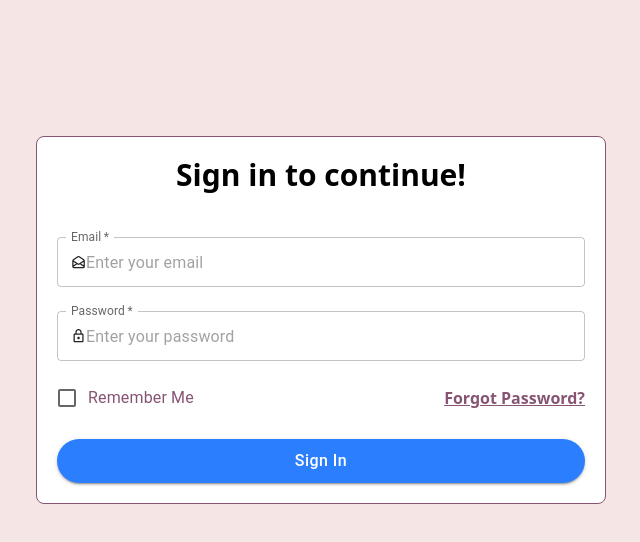
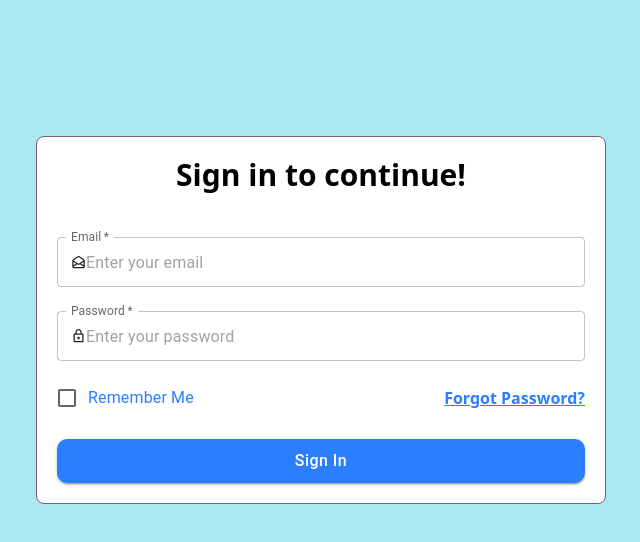
Before and after one commit to sparktechagency/tsamuels-dashboard, a React (Vite) app: page /sign-in in a window 1280 px wide. Shown: the top 542 px of the page, without its empty margins (319-959 px from the left). Built offline with nearby package versions, Linux system fonts and the light colour scheme.

Commit message:
Added Auth Pages

```diff
--- a/src/pages/ForgotPassword.jsx
+++ b/src/pages/ForgotPassword.jsx
@@ -38,7 +38,7 @@ const ForgotPassword = () => {
   };
 
   return (
-    <div className="bg-[#f5e5e4] min-h-[100vh]">
+    <div className="bg-[#a9e9f3] min-h-[100vh]">
       <Container maxWidth="lg">
         <Grid
           container
@@ -108,7 +108,7 @@ const ForgotPassword = () => {
                   backgroundColor: "#2B7FFF",
                   padding: "8px",
                   fontWeight: "bold",
-                  borderRadius: "30px",
+                  borderRadius: "10px",
                   fontSize: "16px",
                   textTransform: "none",
                 }}
--- a/src/pages/SignIn.jsx
+++ b/src/pages/SignIn.jsx
@@ -47,7 +47,7 @@ const SignIn = () => {
   };
 
   return (
-    <div className="bg-[#f5e5e4] min-h-[100vh]">
+    <div className="bg-[#a9e9f3] min-h-[100vh]">
       <Container maxWidth="lg">
         <Grid
           container
@@ -119,7 +119,7 @@ const SignIn = () => {
               />
 
               <div className="flex items-center justify-between mt-2">
-                <div className="text-[#875473] font-semibold">
+                <div className="text-[#2B7FFF] font-semibold">
                   <FormControlLabel
                     control={<Checkbox name="rememberMe" color="primary" />}
                     label="Remember Me"
@@ -131,7 +131,7 @@ const SignIn = () => {
                     style={{
                       fontWeight: "bold",
                       textDecoration: "underline",
-                      color: "#875473",
+                      color: "#2B7FFF",
                     }}
                   >
                     Forgot Password?
@@ -148,7 +148,7 @@ const SignIn = () => {
                   backgroundColor: "#2B7FFF",
                   padding: "8px",
                   fontWeight: "semibold",
-                  borderRadius: "30px",
+                  borderRadius: "10px",
                   fontSize: "16px",
                   textTransform: "none",
                 }}
--- a/src/pages/UpdatePassword.jsx
+++ b/src/pages/UpdatePassword.jsx
@@ -44,7 +44,7 @@ const UpdatePassword = () => {
   };
 
   return (
-    <div className="bg-[#f5e5e4] min-h-[100vh]">
+    <div className="bg-[#a9e9f3] min-h-[100vh]">
       <Container maxWidth="lg">
         <Grid
           container
@@ -182,7 +182,7 @@ const UpdatePassword = () => {
                     textTransform: "none",
                     padding: "10px",
                     width: "100%",
-                    borderRadius: "30px",
+                    borderRadius: "10px",
                     fontWeight: "bold",
                   }}
                   type="submit"
--- a/src/pages/VeryfiOTP.jsx
+++ b/src/pages/VeryfiOTP.jsx
@@ -46,7 +46,7 @@ const VerifyOtp = () => {
   };
 
   return (
-    <div className="bg-[#f5e5e4] min-h-[100vh]">
+    <div className="bg-[#a9e9f3] min-h-[100vh]">
       <Container maxWidth="lg">
         <Grid
           container
@@ -101,7 +101,7 @@ const VerifyOtp = () => {
                 backgroundColor: "#2B7FFF",
                 padding: "8px",
                 fontWeight: "bold",
-                borderRadius: "30px",
+                borderRadius: "10px",
                 fontSize: "16px",
                 textTransform: "none",
               }}
```
